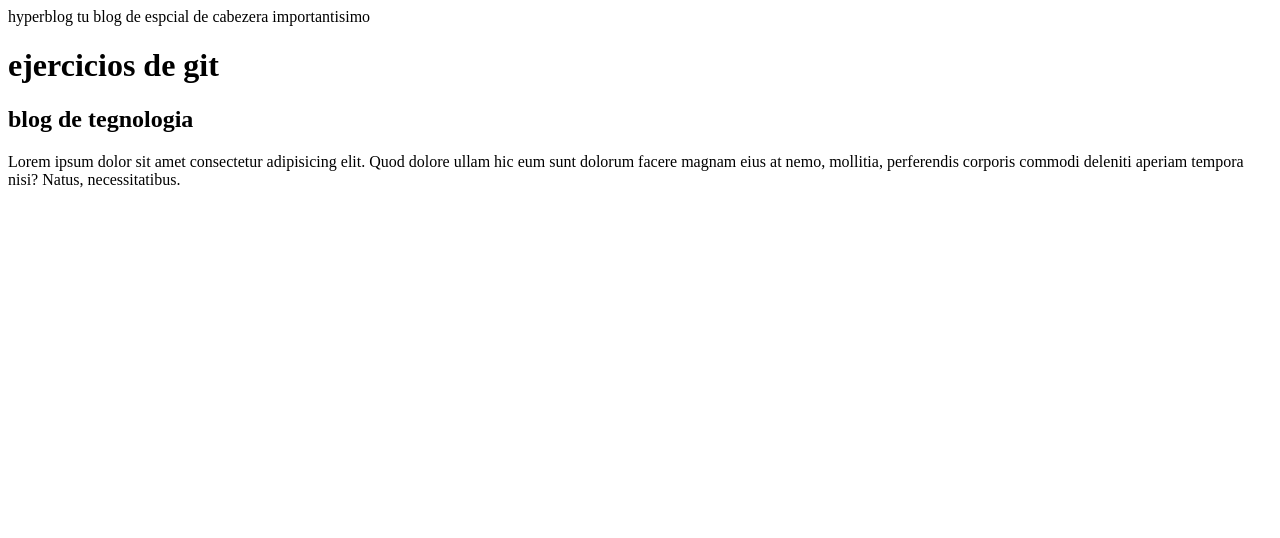
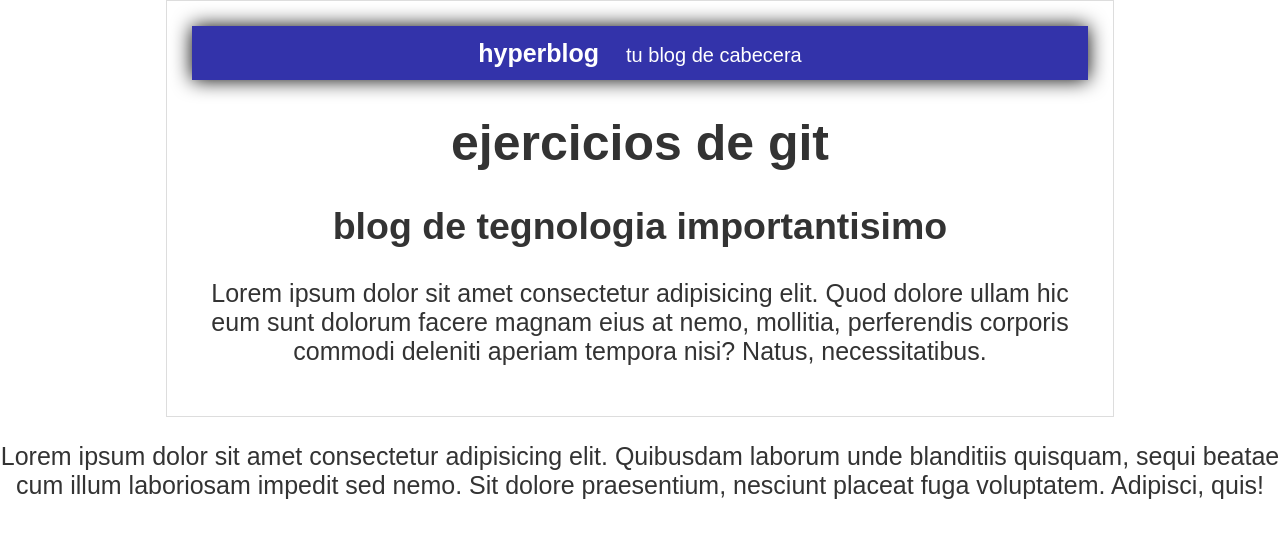
Before and after one commit to alekey0809/repaso, a plain HTML site: page index.html in a window 1280 px wide. Drawn offline with Linux system fonts and the light colour scheme.

Commit message:
parrafo nuevo

```diff
--- a/css.css
+++ b/css.css
@@ -0,0 +1,29 @@
+
+body{
+    color: #333;
+    text-align: center;
+    font-family: Arial, Helvetica, sans-serif;
+    font-size: 25px;
+    margin: 0;
+    padding: 0;
+}
+#container{
+    width: 70%;
+    padding: 1em;
+    text-align: l   eft;
+    border: 1px solid #ddd;
+    margin:  0 auto;
+}
+#header{
+    background-color: #33a;
+    box-shadow: 0px 0px 20px 0px black;
+    color: white;
+    font-weight: bold;
+    margin: 0;
+    padding: 0.5em;
+}
+#header #tagline{
+    padding: 0 0 0 1em;
+    font-weight: normal;
+    font-size: 0.8em;
+}
--- a/index.html
+++ b/index.html
@@ -10,15 +10,16 @@
     <div id="container">
         <div id="header">
             hyperblog
-            <span id="tagline">tu blog de espcial de cabezera importantisimo</span>
+            <span id="tagline">tu blog de cabecera</span>
         </div>
         <h1>ejercicios de git
         </h1>
         <div id="post">
-                    <h2>blog de tegnologia</h2>
+                    <h2>blog de tegnologia importantisimo   </h2>
             <p>Lorem ipsum dolor sit amet consectetur adipisicing elit. Quod dolore ullam hic eum sunt dolorum facere magnam eius at nemo, mollitia, perferendis corporis commodi deleniti aperiam tempora nisi? Natus, necessitatibus.</p>
         </div>
     </div>
+    <p>Lorem ipsum dolor sit amet consectetur adipisicing elit. Quibusdam laborum unde blanditiis quisquam, sequi beatae cum illum laboriosam impedit sed nemo. Sit dolore praesentium, nesciunt placeat fuga voluptatem. Adipisci, quis!</p>
 
 </body>
 </html>
```
